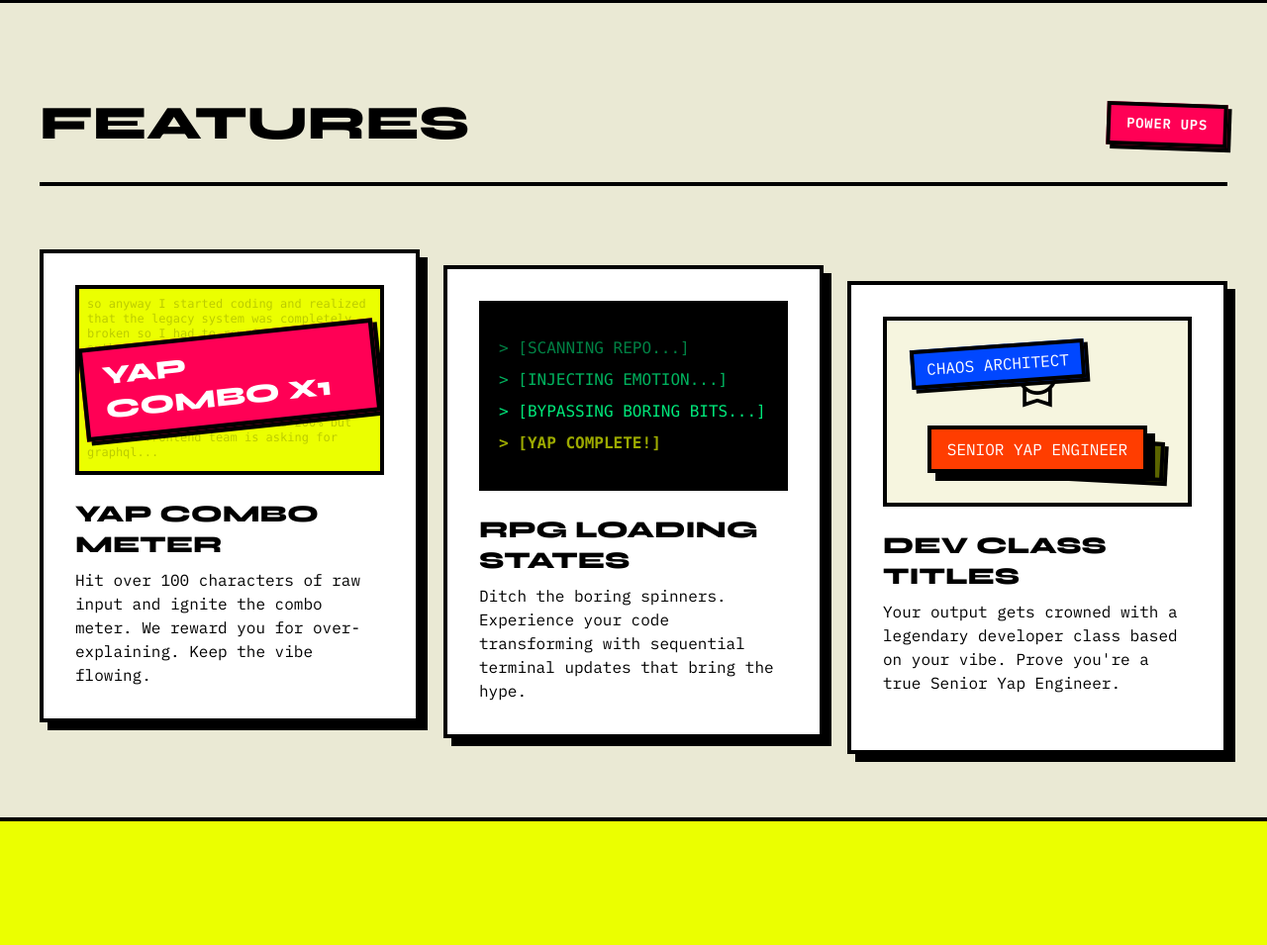
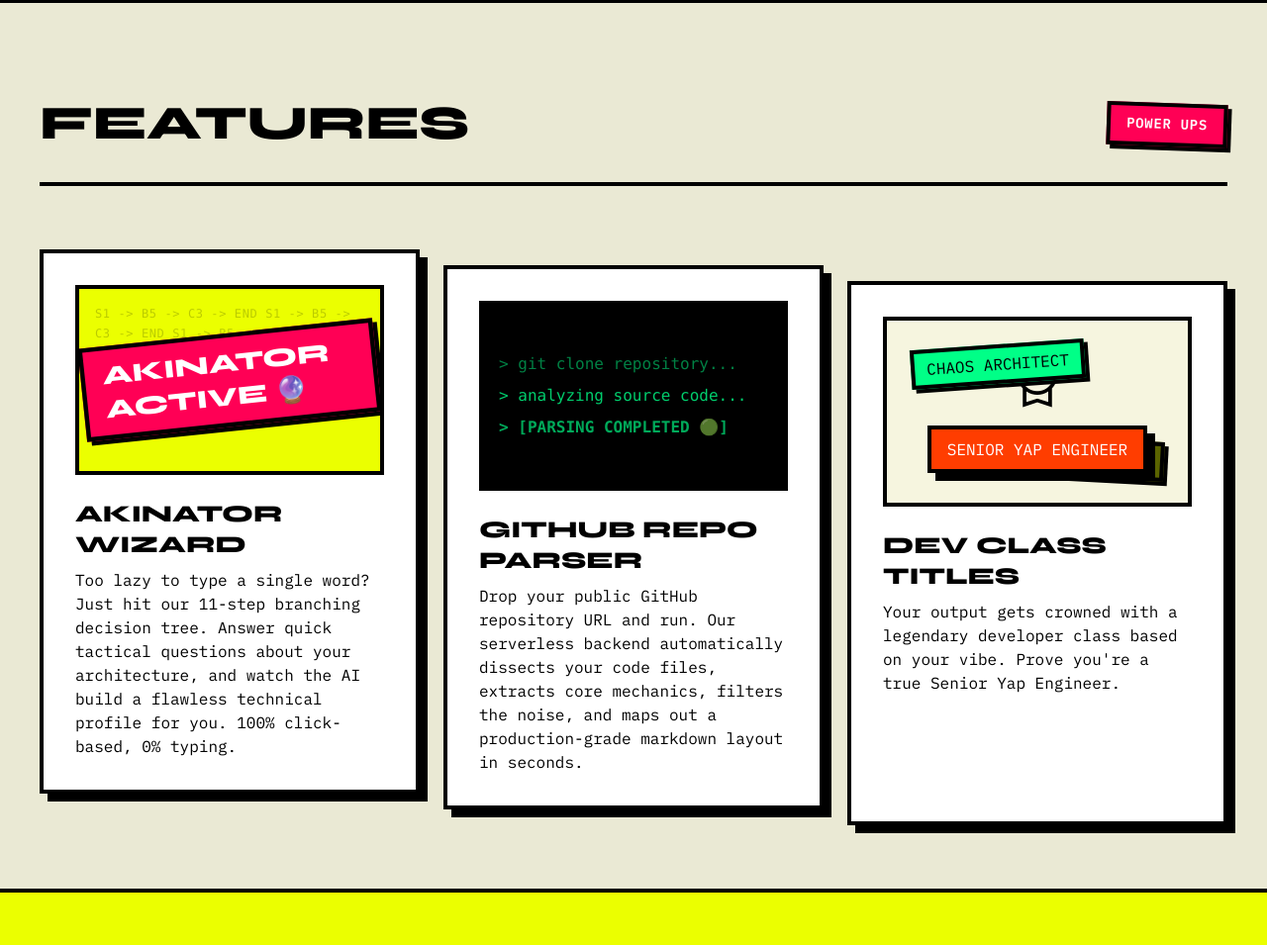
Before and after one commit to Chartzh/YAP., a Flask app: page / in a window 1280 px wide. Shown: the part 2142-3097 px from the top of the page at 99% size. Run offline with Flask 3, Linux system fonts and the light colour scheme; some libraries are stand-ins or nearby versions.

Commit message:
Landing page features update

```diff
--- a/static/app.js
+++ b/static/app.js
@@ -243,6 +243,26 @@ function initWizard() {
   $('btn-logo-wizard').addEventListener('click', () => {
     transitionTo(STATE.LANDING);
   });
+
+  const closeAchievementBtn = $('close-achievement-modal-btn');
+  if (closeAchievementBtn) {
+    closeAchievementBtn.addEventListener('click', () => {
+      const modal = $('dev-title-achievement-modal');
+      if (modal) {
+        modal.style.display = 'none';
+      }
+      transitionTo(STATE.RESULT);
+    });
+  }
+}
+
+function showDevTitleAchievementModal(devTitle) {
+  const modal = $('dev-title-achievement-modal');
+  const display = $('modal-dev-title-display');
+  if (modal && display) {
+    display.textContent = devTitle || "THE CHOSEN ONE 🔮";
+    modal.style.display = 'flex';
+  }
 }
 
 function openWizard() {
@@ -509,7 +529,9 @@ async function triggerWizardGeneration(projName) {
 
     // Populate assets and display
     populateResults(genData.readme_md, genData.linkedin_post);
-    transitionTo(STATE.RESULT);
+
+    // Show achievement modal overlay!
+    showDevTitleAchievementModal(appState.developerTitle);
 
   } catch (error) {
     transitionTo(STATE.DASHBOARD);
--- a/templates/index.html
+++ b/templates/index.html
@@ -329,57 +329,51 @@
             UPS</span>
         </div>
         <div class="grid grid-cols-1 lg:grid-cols-3 gap-gutter">
-          <!-- Feature 1: Combo Meter -->
+          <!-- Feature 1: Akinator Wizard -->
           <div
             class="bg-surface brutal-border brutal-shadow p-8 flex flex-col gap-6 group hover:-translate-y-2 transition-transform duration-300">
             <div
               class="h-48 bg-primary-container brutal-border flex items-center justify-center p-4 relative overflow-hidden">
               <div
-                class="absolute inset-0 opacity-20 font-body-md p-2 font-mono text-xs overflow-hidden break-words leading-tight">
-                so anyway I started coding and realized that the legacy system was completely broken so I had to rewrite
-                the entire authentication flow using jwt tokens but then the database started complaining about
-                concurrent connections so I added a connection pool and configured redis for caching which sped things
-                up by like 200% but now the frontend team is asking for graphql...
+                class="absolute inset-0 opacity-20 font-body-md p-4 font-mono text-xs overflow-hidden break-all leading-relaxed select-none tracking-wider">
+                S1 -> B5 -> C3 -> END S1 -> B5 -> C3 -> END S1 -> B5 -> C3 -> END S1 -> B5 -> C3 -> END S1 -> B5 -> C3 -> END S1 -> B5 -> C3 -> END S1 -> B5 -> C3 -> END S1 -> B5 -> C3 -> END S1 -> B5 -> C3 -> END
               </div>
               <div
                 class="relative z-10 bg-[#FF0055] text-white px-4 py-2 brutal-border brutal-shadow-sm font-headline-lg text-headline-lg uppercase transform -rotate-6 scale-110 group-hover:scale-125 transition-transform duration-300">
-                YAP COMBO x1
+                AKINATOR ACTIVE 🔮
               </div>
             </div>
             <div>
-              <h3 class="font-headline-lg text-headline-lg uppercase mb-2">YAP COMBO METER</h3>
+              <h3 class="font-headline-lg text-headline-lg uppercase mb-2">AKINATOR WIZARD</h3>
               <p class="font-body-md text-body-md">
-                Hit over 100 characters of raw input and ignite the combo meter. We reward you for over-explaining. Keep
-                the vibe flowing.
+                Too lazy to type a single word? Just hit our 11-step branching decision tree. Answer quick tactical questions about your architecture, and watch the AI build a flawless technical profile for you. 100% click-based, 0% typing.
               </p>
             </div>
           </div>
-          <!-- Feature 2: RPG Loading States -->
+          <!-- Feature 2: GitHub Repo Parser -->
           <div
             class="bg-surface brutal-border brutal-shadow p-8 flex flex-col gap-6 group hover:-translate-y-2 transition-transform duration-300 lg:translate-y-4">
             <div
               class="h-48 bg-ink brutal-border p-4 flex flex-col justify-center font-body-md text-body-md text-slime-green space-y-2 font-mono">
-              <div class="opacity-50">&gt; [SCANNING REPO...]</div>
-              <div class="opacity-70">&gt; [INJECTING EMOTION...]</div>
-              <div class="opacity-90">&gt; [BYPASSING BORING BITS...]</div>
-              <div class="text-primary-container font-bold animate-pulse">&gt; [YAP COMPLETE!]</div>
+              <div class="opacity-50">&gt; git clone repository...</div>
+              <div class="opacity-80">&gt; analyzing source code...</div>
+              <div class="text-[#00FF87] font-bold animate-pulse">&gt; [PARSING COMPLETED 🟢]</div>
             </div>
             <div>
-              <h3 class="font-headline-lg text-headline-lg uppercase mb-2">RPG LOADING STATES</h3>
+              <h3 class="font-headline-lg text-headline-lg uppercase mb-2">GITHUB REPO PARSER</h3>
               <p class="font-body-md text-body-md">
-                Ditch the boring spinners. Experience your code transforming with sequential terminal updates that bring
-                the hype.
+                Drop your public GitHub repository URL and run. Our serverless backend automatically dissects your code files, extracts core mechanics, filters the noise, and maps out a production-grade markdown layout in seconds.
               </p>
             </div>
           </div>
-          <!-- Feature 3: Developer Class Titles -->
+          <!-- Feature 3: Dev Class Titles -->
           <div
             class="bg-surface brutal-border brutal-shadow p-8 flex flex-col gap-6 group hover:-translate-y-2 transition-transform duration-300 lg:translate-y-8">
             <div
               class="h-48 bg-surface-container-low brutal-border p-4 flex flex-col items-center justify-center gap-4 relative">
               <span class="material-symbols-outlined text-6xl text-ink">workspace_premium</span>
               <div
-                class="bg-electric-blue text-white px-3 py-1 brutal-border font-label-md uppercase rotate-[-4deg] absolute top-6 left-6 brutal-shadow-sm">
+                class="bg-slime-green text-ink px-3 py-1 brutal-border font-label-md uppercase rotate-[-4deg] absolute top-6 left-6 brutal-shadow-sm">
                 Chaos Architect</div>
               <div
                 class="bg-primary text-white px-3 py-1 brutal-border font-label-md uppercase rotate-[3deg] absolute bottom-6 right-6 brutal-shadow-sm">
@@ -954,6 +948,42 @@
     </div>
   </div>
 
+  <!-- ==========================================
+       DEV TITLE ACHIEVEMENT OVERLAY MODAL
+       ========================================== -->
+  <div id="dev-title-achievement-modal" class="fixed inset-0 z-[10001] bg-ink/80 flex items-center justify-center p-4"
+    style="display:none;">
+    <div
+      class="bg-hot-pink text-white brutal-border w-full max-w-2xl shadow-[12px_12px_0px_0px_rgba(0,0,0,1)] p-8 flex flex-col gap-6 select-none relative animate-[banner-slide-down_0.3s_ease] rounded-none">
+      <!-- Header / Icon -->
+      <div class="text-center flex flex-col items-center gap-2">
+        <span class="material-symbols-outlined text-6xl text-volt-yellow animate-bounce" style="font-variation-settings: 'FILL' 1;">workspace_premium</span>
+        <h2 class="font-display-md text-display-md uppercase tracking-tight text-white leading-none">
+          🏆 ARCHITECT VIBE LOCKED 🏆
+        </h2>
+      </div>
+
+      <!-- Achievement Box -->
+      <div class="brutal-border bg-ink p-8 brutal-shadow-sm text-center transform -rotate-1 rounded-none">
+        <span class="font-label-sm text-label-sm text-volt-yellow uppercase tracking-widest block mb-2">UNLOCKED DEVELOPER CLASS:</span>
+        <h1 id="modal-dev-title-display" class="font-display-md text-volt-yellow uppercase tracking-tighter leading-none py-2 text-[32px] md:text-[40px]">
+          THE MODEL WHISPERER 🤖
+        </h1>
+      </div>
+
+      <!-- Detail Info -->
+      <p class="font-body-md text-center text-white/90 font-semibold px-4">
+        Your yapping has successfully compiled. Your tactical profile is sealed, and your portfolio assets are ready for action.
+      </p>
+
+      <!-- Action Button -->
+      <button id="close-achievement-modal-btn"
+        class="bg-volt-yellow text-ink font-display-sm text-xl py-5 px-6 uppercase brutal-border brutal-shadow brutal-shadow-hover brutal-shadow-active transition-all text-center flex justify-center items-center gap-3 rounded-none">
+        VIEW MY GENERATED README & POST 🚀
+      </button>
+    </div>
+  </div>
+
   <script src="/static/app.js"></script>
 </body>
 
```
